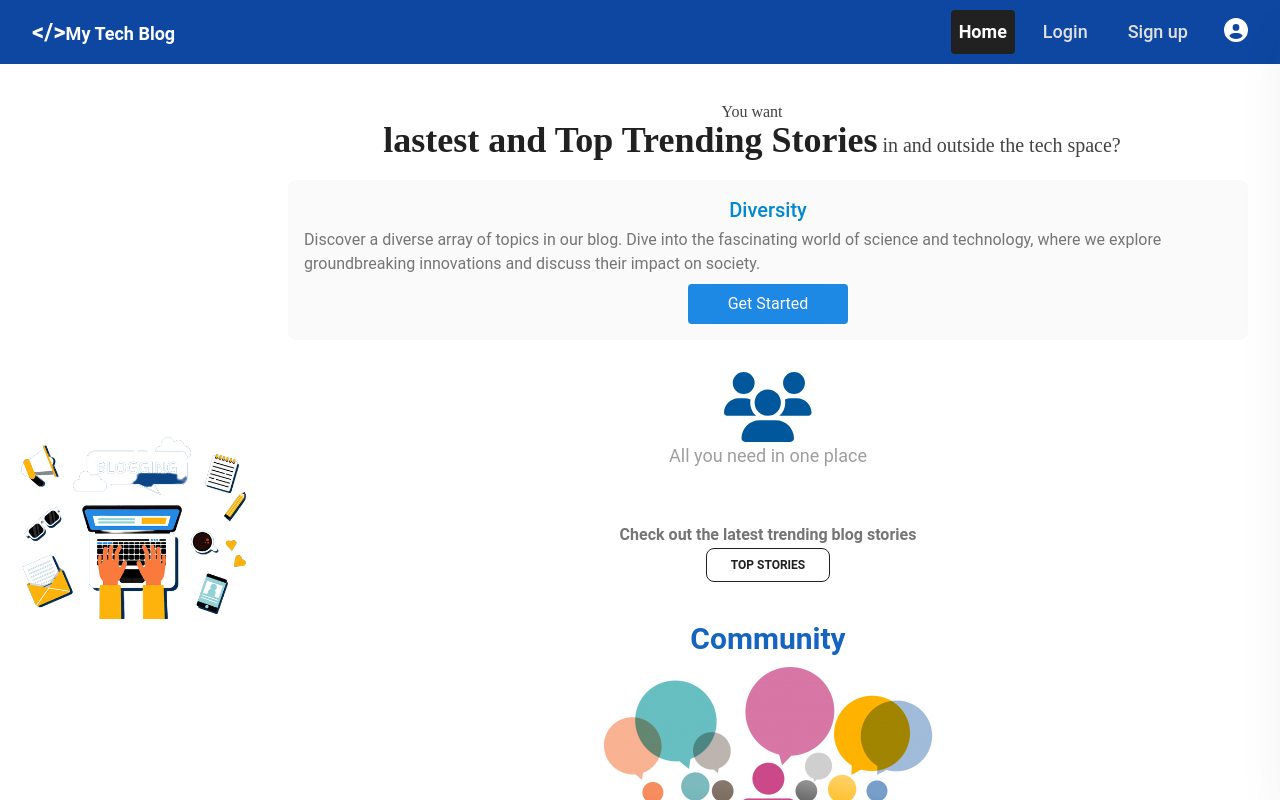
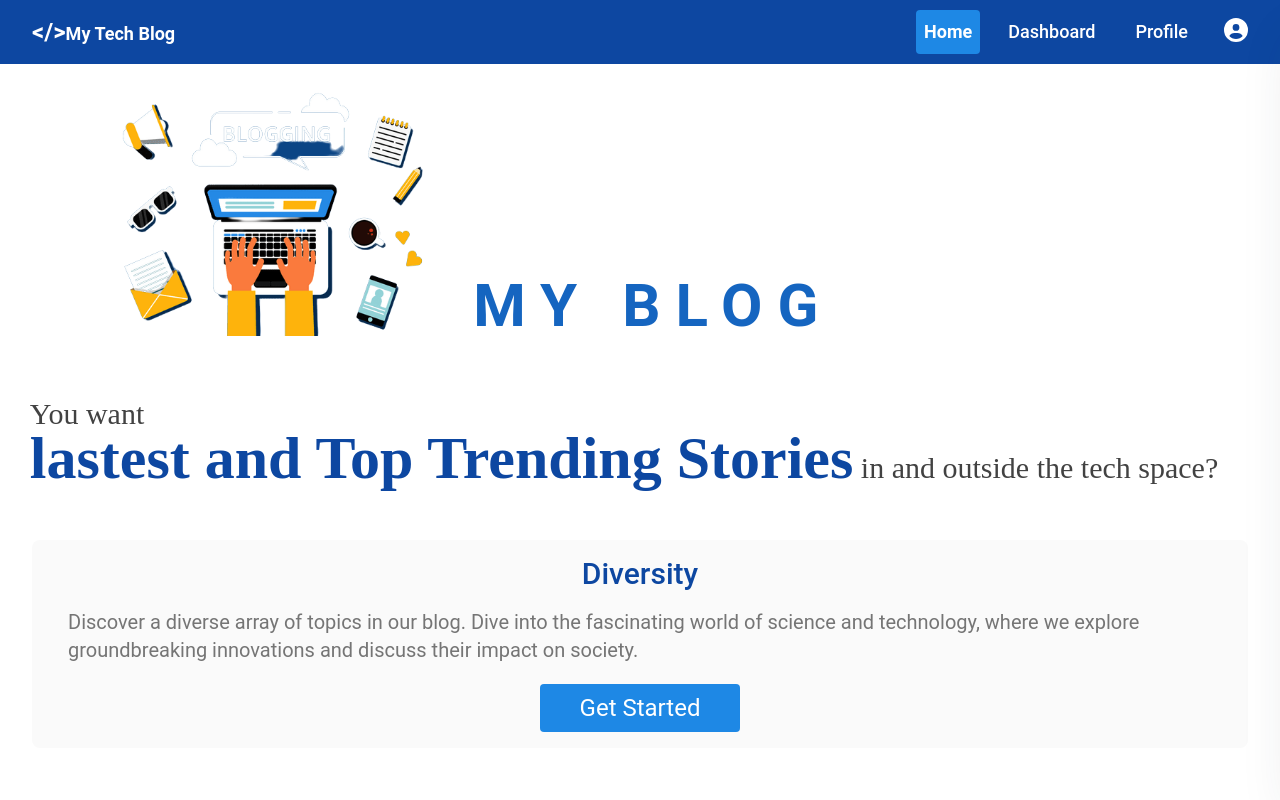
Before and after one commit to dkrest1/blog-api, a React (Vite) app in the folder client/: page / in a window 1280 px wide. Shown: the top 800 px of the page. Built offline with nearby package versions, Linux system fonts and the light colour scheme.

Commit message:
update: fixed bug on readmore button, made the pages responsive for larger screens

```diff
--- a/client/src/App.jsx
+++ b/client/src/App.jsx
@@ -11,6 +11,7 @@ import PostPage from './Components/Dashboard/ReadPostPage';
 import Navbar from './Components/Navbar';
 import { useSelector } from 'react-redux';
 import { selectAllPosts } from './Components/redux/PostsSlice';
+import ReadPostPage from './Components/Dashboard/ReadPostPage';
 
 
 
@@ -32,7 +33,8 @@ function App() {
           <Route path='/profile' element={<Profiles setSelectedFile={setSelectedFile} selectedFile={selectedFile}/>}/>
           <Route path='/write' element={<WritingPage/>}/>
           {/* <Route path='/write' element={<WriteStory/>}/> */}
-          <Route path='/read-post-page/:id' element={<PostPage postArray={postArray} />}/>
+          {/* <Route path='/read-post-page/:id' element={<PostPage postArray={postArray} />}/> */}
+          <Route path='/read-post-page/:id' element={<ReadPostPage postArray={postArray} />}/>
         </Routes>
         <Footer/>
       </BrowserRouter>
--- a/client/src/Components/Dashboard/ProfilePic.jsx
+++ b/client/src/Components/Dashboard/ProfilePic.jsx
@@ -36,7 +36,7 @@ const ProfileAvatar = () => {
     <div>
         <div>
             <FontAwesomeIcon icon={faUserCircle} onClick={handleAvatarClick} className={`text-7xl text-gray-700 ${userdetails.profilePic  && 'hidden'}`}/>
-            <Avatar src={userdetails.profilePic} size='xl' onClick={handleAvatarClick} className={`${!userdetails.profilePic && 'hidden'}`}/>
+            <Avatar src={userdetails.profilePic} size='xl' onClick={handleAvatarClick} className={`${!userdetails.profilePic && 'hidden'} md:w-44 md:h-44`}/>
         </div>
       <input
         type="file"
--- a/client/src/Components/Dashboard/Profiles.jsx
+++ b/client/src/Components/Dashboard/Profiles.jsx
@@ -47,8 +47,8 @@ export default function Profiles() {
             {tabData.map(({ label, value, icon }) => (
             <Tab key={value} value={value}>
                 <div className="flex items-center gap-2">
-                {React.createElement(icon, { className: "w-5 h-5" })}
-                {label}
+                {React.createElement(icon, { className: "w-5 h-5 md:w-7 md:h-7" })}
+                <span className="md:text-lg">{label}</span>
                 </div>
             </Tab>
             ))}
@@ -56,7 +56,7 @@ export default function Profiles() {
         <TabsBody className="">
             {tabData.map(({ value, desc }) => (
             <TabPanel key={value} value={value} className=' '>
-                  {desc}
+                  <div>{desc}</div>
               </TabPanel>
             ))}
         </TabsBody>
--- a/client/src/Components/Dashboard/ReadPostPage.jsx
+++ b/client/src/Components/Dashboard/ReadPostPage.jsx
@@ -9,14 +9,13 @@ import { faHeart, faBookmark, faComment, faEllipsis } from '@fortawesome/free-so
 import { useState } from 'react'
 import Posts from './Posts'
 import { useParams } from 'react-router-dom'
+import { userDetails } from '../redux/UserSlice'
 
 const ReadPostPage = ({postArray}) => {
   const {id} = useParams()
-  // console.log(id)
-
+  const userdetails = useSelector(userDetails)
   // const postArray = useSelector(selectAllPosts)
   let postId = Number(id)
-  // let postId = id
 
   const [likeState, setLikeState] = useState(false)
   const [bookmarkState, setBookmarkState] = useState(false)
@@ -49,11 +48,11 @@ const ReadPostPage = ({postArray}) => {
                 <div key={value.id} className='flex flex-col '>
                   <h2 className='font-semibold text-2xl'>{value.title}</h2>
                   <p><Avatar src={value.userAvatar} size='xs'/>
-                    <span className='text-xs ml-1'>{value.user}</span></p>
+                    <span className='text-xs ml-1'>{value.author}</span></p>
                   <div className='flex flex-col items-center'>
                   <img src={value.image} className=' w-40'/>
                   </div>
-                  <p>{value.content}</p>
+                  <p className='px-2'>{value.content}</p>
                   <small className='text-xs text-gray-600'>{value.date}</small>
                   {/* <div> */}
                   <div className='flex justify-between mt-3 '>
@@ -96,7 +95,8 @@ const ReadPostPage = ({postArray}) => {
                           <TimelineConnector/>
                           <TimelineHeader>
                             <TimelineIcon className='p-0'>
-                              <Avatar src={value.userAvatar} size='xs'/>
+                              {/* <Avatar src={value.userAvatar} size='xs'/> */}
+                              <Avatar src={userdetails.profilePic} size='xs'/>
                             </TimelineIcon>
                           </TimelineHeader>
                           <TimelineBody>
@@ -125,7 +125,7 @@ const ReadPostPage = ({postArray}) => {
       </div>
       <div className='mt-2 p-2'>
         <p className='text-gray-600'>Check related posts</p>
-        <Posts/>
+        <Posts postArray={postArray}/>
       </div>
     </div>
   )
--- a/client/src/Components/Dashboard/UserPost.jsx
+++ b/client/src/Components/Dashboard/UserPost.jsx
@@ -5,8 +5,9 @@ import { useSelector } from 'react-redux'
 import Posts from './Posts'
 import FloatingButton from './FloatingButton'
 
-const UserPost = ({postArray}) => {
+const UserPost = () => {
     const userdetails = useSelector(userDetails)
+    const postArray = useSelector(selectAllPosts)
   return (
     <div>
       {
--- a/client/src/Components/Home.jsx
+++ b/client/src/Components/Home.jsx
@@ -19,49 +19,52 @@ const Home =()=> {
     }
   return (
     <div className='flex flex-col min-h-screen' >
-        <div className=' flex flex-1 flex-col items-center  bg-slate-50 h-80 p-1'>
-            <section className='flex flex-1 flex-col md:flex md:flex-row items-center bg-gray-8 my-3'>
-                <img className=' h-40 w-auto md:h-48 ' src={blog} alt='blog image'/>
-                <div className='flex flex-col items-center'>
-                    <div className=' text-center  font-serif mt-5 mb-5 mx-10 md:text-xl md:ml-2'><p className=' text-center -mb-8 text-base  text-gray-800'>You want</p> <br/><span className='text-4xl font-extrabold text-gray-900'>lastest and Top Trending Stories</span><span className='text-xl  text-gray-800 '> in and outside the tech space?</span>
+        <div className=' flex flex-1 flex-col items-center bg-slate-50 h-80 p-1'>
+            <section className='flex flex-1 flex-col items-center md:items-start bg-gray-8 my-3'>
+                <div className='md:flex md:flex-row md:justify-start md:items-end md:ml-24 md:gap-8'>
+                    <img className=' h-40 w-auto md:h-64 ' src={blog} alt='blog image'/>
+                    <p className='hidden md:inline-flex md:self-end md:text-6xl md:font-bold md:text-blue-800 md:tracking-[.25em]'>MY BLOG</p>
+                </div>
+                <div className='flex flex-col items-center md:mt-10 '>
+                    <div className=' text-center  font-serif mt-5 mb-5 mx-10 md:text-xl md:ml-2'><p className=' text-center md:text-start -mb-8 text-base  text-gray-800 md:text-3xl'>You want</p> <br/><span className='text-4xl md:text-6xl font-extrabold text-gray-900 md:text-blue-900'>lastest and Top Trending Stories</span><span className='text-xl md:text-3xl text-gray-800'> in and outside the tech space?</span>
                     </div>
                     {!userdetails.name ?
-                    <>
-                    <p className='text-slate-600 text-sm mb-2'>Register / Login to start creating your stories</p>
+                    <div className='flex flex-col items-center md:rounded md:px-8 md:py-6 md:border md:border-blue-100 md:mt-4'>
+                    <p className='text-slate-600 text-sm mb-2 md:text-4xl md:text- '>Register / Login to start creating your stories</p>
                     <div className='md:flex md:flex-row md:mt-3 md:gap-3'>
-                        <Link to='/sign-up'><button className=' bg-slate-300 text-gray-800 hover:ring-2 hover:ring-slate-300 hover:bg-slate-700 hover:text-slate-200 font-semibold rounded-md px-4 py-1 mr-5 md:text-lg md:ml-6 md:px-8'
+                        <Link to='/sign-up'><button className=' bg-blue-600 text-white hover:ring-2 hover:ring-blue-600 hover:bg-white hover:text-blue-600 font-semibold rounded-md px-4 py-1 mr-5 md:text-lg md:ml-6 md:px-8'
                         >Register</button></Link>
-                        <Link to='/login'><button className='bg-slate-300 text-gray-800 hover:ring-2 hover:ring-slate-300 font-semibold hover:bg-slate-700 hover:text-slate-200 rounded-md px-5 py-1 md:text-lg md:px-10 '
+                        <Link to='/login'><button className='bg-blue-600 text-white hover:ring-2 hover:ring-blue-600 hover:bg-white hover:text-blue-600 font-semibold rounded-md px-4 py-1 mr-5 md:text-lg md:ml-6 md:px-8 '
                         >Login</button></Link>
                     </div>
-                    </>
+                    </div>
                     :
                     <>
-                        <div className='flex flex-col items-center bg-gray-50 mx-7 p-4 border2 rounded-lg'>
-                            <h3 className='text-xl font-medium text-light-blue-700'>Diversity</h3>
-                            <p className='text-gray-600 mb-2 mt-1'>
+                        <div className='flex flex-col items-center bg-gray-50 mx-7 p-4 border2 rounded-lg md:mt-8 md:gap-3'>
+                            <h3 className='text-xl md:text-3xl font-medium text-blue-900'>Diversity</h3>
+                            <p className='text-gray-600 mb-2 mt-1 md:text-xl md:px-5'>
                         Discover a diverse array of topics in our blog. Dive into the fascinating world of science and technology, where we explore groundbreaking innovations and discuss their impact on society.
                             </p>
-                            <Link to='/login' className='p-2 px-10 bg-blue-600 text-white text-base rounded'>Get Started</Link>
+                            <Link to='/login' className='p-2 px-10  md:text-2xl md:hover:bg-transparent md:hover:ring-1 md:hover:text-blue-900 md:hover:ring-blue-900 bg-blue-600 text-white text-base rounded'>Get Started</Link>
                         </div>
-                        <div className='text-center my-8'>
-                            <FontAwesomeIcon icon={faUsers} className='text-[70px] text-light-blue-900  '/>
-                            <p className='text-lg text-gray-500'>All you need in one place</p>
+                        <div className='text-center my-8 md:my-14'>
+                            <FontAwesomeIcon icon={faUsers} className='text-[70px] text-light-blue-900 md:text-[10rem] '/>
+                            <p className='text-lg text-gray-500 md:mt-4 md:text-3xl'>All you need in one place</p>
                         </div>
                     </>
                     }
-                    <div className='flex flex-col my-5'>
-                        <Typography variant='h6' className='text-gray-600'>Check out the latest trending blog stories  </Typography>
+                    <div className='flex flex-col my-5 md:border md:rounded md: md:px-16 md:py-4 md:gap-4'>
+                        <Typography variant='h6' className='text-blue-900 md:text-3xl '>Check out the latest trending blog stories  </Typography>
                         <NavLink to='/dashboard' className='text-center'>
-                            <Button variant='outlined' className='py-2'>Top Stories</Button>
+                            <button  className='py-2 px-5 ring-1 ring-blue-900 rounded-md text-blue-900 hover:bg-blue-800 hover:ring-0 hover:text-white md:text-xl'>TOP STORIES</button>
                         </NavLink>
                     </div>
-                    <div className=' flex flex-col items-center my-4 px-2'>
-                        <Typography variant='h3' className='text-blue-800'>
+                    <div className=' flex flex-col items-center my-4 px-2 md:mt-10'>
+                        <Typography variant='h3' className='text-blue-900 md:text-4xl md:uppercase'>
                             Community
                         </Typography>
                         <img src={community} />
-                        <Typography variant='h6' className='text-gray-600 text-center'>
+                        <Typography variant='h6' className='text-gray-600 text-center md:text-2xl'>
                             Spring your inspiration from the experiences of writers with likeminds
                         </Typography>
                     </div>
--- a/client/src/Components/Navbar.jsx
+++ b/client/src/Components/Navbar.jsx
@@ -13,10 +13,8 @@ import { userDetails } from './redux/UserSlice'
 
 
  const Navbar =(selectedFile)=> {
+
     const userdetails = useSelector(userDetails)
-
-
-
     const [isOpen, setIsOpen] = useState(false);
     const toggleMenu = () => setIsOpen(!isOpen);
     const closeMenu =()=>setIsOpen(false)
@@ -59,19 +57,34 @@ import { userDetails } from './redux/UserSlice'
                         <div className="hidden sm:block sm:ml-6  ">
                             <div className="flex space-x-4 md:items-center ">
                                 <NavLink to ="/"
-                                className={({isActive, isPending})=> isActive ? " bg-gray-900 text-white font-bold text-lg p-2 rounded":"" ?isPending: "text-gray-300 hover:bg-gray-700 hover:text-white px-3 py-2 rounded-md text-sm font-medium md:text-lg"}
-
+                                className={({isActive, isPending})=> isActive ? " bg-blue-600 text-white font-bold text-lg p-2 rounded":"" ?isPending: "text-white hover:bg-blue-800 hover:text-white px-3 py-2 rounded-md text-sm font-medium md:text-lg"}
                                 >
                                 Home
                                 </NavLink>
+                                {!userdetails.name ?
+                                <>
                                 <NavLink to ="/login"
-                                className={({isActive, isPending})=> isActive ? " bg-gray-900 text-white font-bold text-lg p-2 rounded":"" ?isPending: "text-gray-300 hover:bg-gray-700 hover:text-white px-3 py-2 rounded-md text-sm font-medium md:text-lg"}>
+                                className={({isActive, isPending})=> isActive ? " bg-blue-600 text-white font-bold text-lg p-2 rounded":"" ?isPending: "text-white hover:bg-blue-800 hover:text-white px-3 py-2 rounded-md text-sm font-medium md:text-lg"}>
                                 Login
                                 </NavLink>
                                 <NavLink to ="/sign-up"
-                                className={({isActive, isPending})=> isActive ? " bg-gray-900 text-white font-bold text-lg p-2 rounded":"" ?isPending: "text-gray-300 hover:bg-gray-700 hover:text-white px-3 py-2 rounded-md text-sm font-medium md:text-lg"}>
+                                className={({isActive, isPending})=> isActive ? " bg-blue-600 text-white font-bold text-lg p-2 rounded":"" ?isPending: "text-white hover:bg-blue-800 hover:text-white px-3 py-2 rounded-md text-sm font-medium md:text-lg"}>
                                 Sign up
                                 </NavLink>
+                                </>
+                                :
+                                <>
+                                    <NavLink to ='/dashboard'
+                                        className={({isActive, isPending})=> isActive ? " bg-blue-600 text-white font-bold text-lg p-2 rounded":"" ?isPending: "text-white hover:bg-blue-800 hover:text-white px-3 py-2 rounded-md text-sm font-medium md:text-lg"}
+                                    >
+                                        Dashboard
+                                    </NavLink>
+                                    <NavLink to ='/profile'
+                                        className={({isActive, isPending})=> isActive ? " bg-blue-600 text-white font-bold text-lg p-2 rounded":"" ?isPending: "text-white hover:bg-blue-800 hover:text-white px-3 py-2 rounded-md text-sm font-medium md:text-lg"}
+                                    >
+                                        Profile
+                                    </NavLink>
+                                </>}
                             </div>
                         </div>
                     </div>
```
Also changed, not shown: client/src/Components/Dashboard/Dashboard.jsx (+9 -10 lines), client/src/Components/Dashboard/EditProfile.jsx (+25 -23 lines), client/src/Components/Dashboard/Posts.jsx (+29 -20 lines), client/src/Components/Drawer.jsx (+7 -6 lines).
